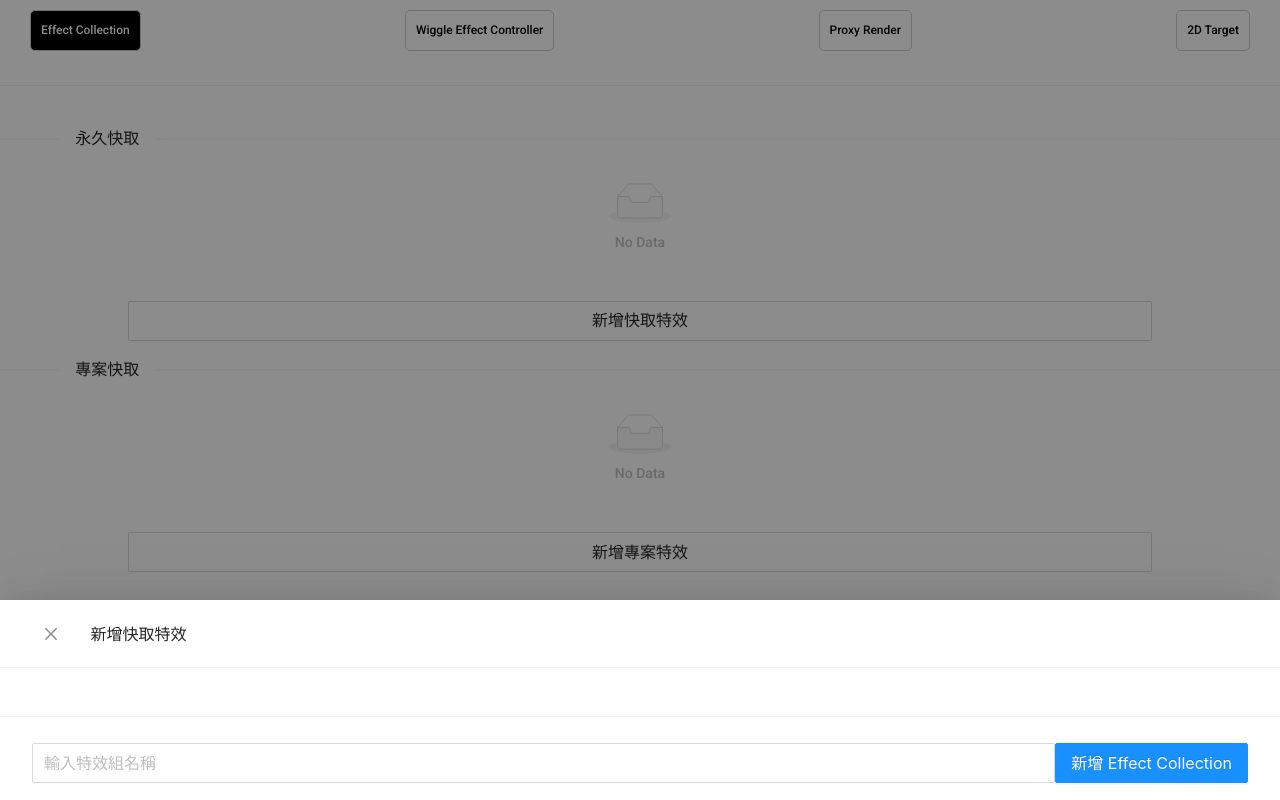
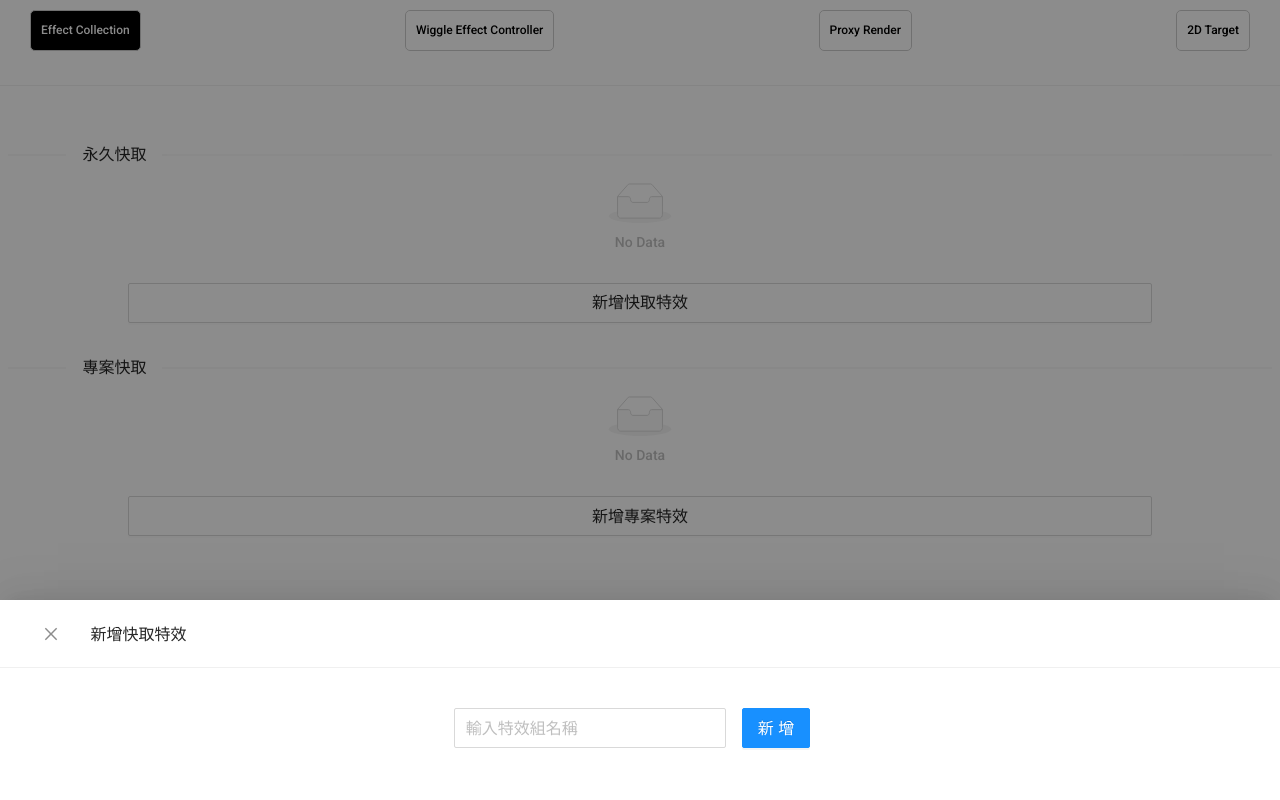
Before and after one commit to phototaxis-motion/vite-cep-aeft, a Vue app: page /effect-collection in a window 1280 px wide. Both pictures are taken after a click on the button "新增快取特效". Built offline with nearby package versions, Linux system fonts and the light colour scheme.

Commit message:
Update Effect Collection Stable

```diff
--- a/src/App.vue
+++ b/src/App.vue
@@ -6,6 +6,7 @@ import { useWindowFocus } from '@vueuse/core'
 
 const focused = useWindowFocus()
 const updateCurrentSelectedItems = inject('updateCurrentSelectedItems')
+const windowSize = inject('windowSize') // TODO
 watch(focused, (val) => {
   if (val) {
     updateCurrentSelectedItems()
@@ -16,7 +17,10 @@ const route = useRoute()
 </script>
 
 <template>
-  <div class="app">
+  <div
+    class="app"
+    :style="{ height: `${windowSize.height}px` }"
+  >
     <div class="app-routes">
       <router-link
         to="/effect-collection"
@@ -47,8 +51,8 @@ const route = useRoute()
   font-family: 'Roboto', 'Noto Serif TC', Inter, system-ui, Avenir, Helvetica, Arial, sans-serif;
   width: 100vw;
   height: 100vh;
-  overflow: hidden;
   position: fixed;
+  overflow: auto;
   top: 0;
   left: 0;
   font-size: 12px;
--- a/src/components/LocalStorageEffetsTool.vue
+++ b/src/components/LocalStorageEffetsTool.vue
@@ -63,6 +63,7 @@
     </a-collapse>
     <a-empty
       :image="simpleEmptyImage"
+      :style="{ marginTop: '8px', marginBottom: '8px' }"
       v-else
     />
 
@@ -131,7 +132,7 @@ defineExpose({
 
 <style lang="scss">
 .local-storage-effects-tool {
-  padding-bottom: 16px;
+  padding: 16px 8px;
 
   .ant-descriptions {
     margin-bottom: 4px;
--- a/src/components/ProjectEffectsTool.vue
+++ b/src/components/ProjectEffectsTool.vue
@@ -62,6 +62,7 @@
     </a-collapse>
     <a-empty
       :image="simpleEmptyImage"
+      :style="{ marginTop: '8px', marginBottom: '8px' }"
       v-else
     />
 
@@ -99,7 +100,7 @@ const effects = computed(() => {
 
 watch(compLayersNames, (nameList) => {
   if (nameList.length === 0) {
-    alertString.value = '目前沒有特效組'
+    alertString.value = ''
   } else {
     for (let i = 0; i < nameList.length; i++) {
       const name = nameList[i];
@@ -152,7 +153,7 @@ defineExpose({
 </script>
 <style lang="scss">
 .project-effects-tool {
-  padding-bottom: 16px;
+  padding: 16px 8px;
 
   .ant-descriptions {
     margin-bottom: 4px;
--- a/src/plugins/interface.js
+++ b/src/plugins/interface.js
@@ -1,10 +1,12 @@
 import CSInterface, { Version } from "@/assets/CSInterface";
 import createObjectByString from "@/utils/createObjectByString";
 import { ref } from "vue";
+import { useWindowSize } from "@vueuse/core";
 
 export default {
   install: (app, options) => {
     const csInterface = new CSInterface();
+    const windowSize = useWindowSize();
 
     // current selected items
     const currentSelectedItems = ref("Test");
@@ -35,27 +37,11 @@ export default {
     };
     window.addEventListener("resize", () => {
       updateCurrentSelectedItems();
-      // get window size
-      csInterface.evalScript(
-        `(function () {
-        var panelWidth, panelHeight;
-
-        if (this instanceof Panel) {
-            panelWidth = this.size[0];
-            panelHeight = this.size[1];
-        } else {
-            panelWidth = this.window.bounds.width;
-            panelHeight = this.window.bounds.height;
-        }
-
-        return [panelWidth, panelHeight];
-    })()`,
-        (res) => {}
-      );
     });
 
     // inject
     app.provide("evalScript", csInterface.evalScript);
+    app.provide("windowSize", windowSize);
     app.provide("currentSelectedItems", currentSelectedItems);
     app.provide("updateCurrentSelectedItems", updateCurrentSelectedItems);
   },
--- a/src/scripts/EffectCollection.js
+++ b/src/scripts/EffectCollection.js
@@ -251,7 +251,7 @@ try {
           }
         }
       }
-      alert("已將效果數據應用到選中的圖層");
+      // alert("已將效果數據應用到選中的圖層");
     }
   }
 } catch (e) {
--- a/src/views/EffectCollection.vue
+++ b/src/views/EffectCollection.vue
@@ -32,18 +32,28 @@
       :visible="visibleAddLocalCollection"
       @close="addCollectionDrawerCloseHandler"
     >
-      <template #footer>
+      <template #default>
         <div class="effect-collection__add">
+          <a-form
+            layout="inline"
+            @submit="addLocalEffectHandler"
+          >
+            <a-form-item>
               <a-input
                 size="large"
                 v-model:value="addEffectName"
+                :rules="[{ required: true, message: '請輸入特效名稱!' }]"
                 placeholder="輸入特效組名稱"
               />
+            </a-form-item>
+            <a-form-item>
               <a-button
                 size="large"
-            @click="addLocalEffectHandler"
                 type="primary"
-          >新增 Effect Collection</a-button>
+                html-type="submit"
+              >新增</a-button>
+            </a-form-item>
+          </a-form>
         </div>
       </template>
     </a-drawer>
@@ -55,18 +65,29 @@
       :visible="visibleAddProjectCollection"
       @close="addCollectionDrawerCloseHandler"
     >
-      <template #footer>
+      <template #default>
         <div class="effect-collection__add">
+          <a-form
+            layout="inline"
+            @submit="addProjectEffectHandler"
+          >
+            <a-form-item>
               <a-input
                 size="large"
                 v-model:value="addEffectName"
+                :rules="[{ required: true, message: '請輸入特效名稱!' }]"
                 placeholder="輸入特效組名稱"
               />
+            </a-form-item>
+            <!-- submit -->
+            <a-form-item>
               <a-button
+                htmlType="submit"
                 size="large"
-            @click="addProjectEffectHandler"
                 type="primary"
-          >新增 Effect Collection</a-button>
+              >新增</a-button>
+            </a-form-item>
+          </a-form>
         </div>
       </template>
     </a-drawer>
@@ -121,7 +142,7 @@ const addCollectionDrawerCloseHandler = () => {
 
 
 
-const addLocalEffectHandler = (e) => {
+const addLocalEffectHandler = () => {
   loading.value = true
   addEffectName.value = addEffectName.value.trim()
   // prevent empty name
@@ -158,6 +179,9 @@ const addLocalEffectHandler = (e) => {
       })
     } else {
       alertString.value = '未知錯誤';
+      if (res.startsWith('Error')) {
+        alertString.value = res;
+      }
       loading.value = false
     }
   })
@@ -183,6 +207,7 @@ const addProjectEffectHandler = (e) => {
   }
 
   // Add effect layer
+  try {
     evalScript(getScriptCopyCurrentLayerEffectsToNewLayer(addEffectName.value), (res) => {
       if (res.startsWith('Error')) {
         alertString.value = res;
@@ -191,10 +216,14 @@ const addProjectEffectHandler = (e) => {
         addEffectName.value = ''
       }
     })
+  } catch (error) {
+    alertString.value = error
+  } finally {
     setTimeout(() => {
       loading.value = false
     }, 500)
     visibleAddProjectCollection.value = false
+  }
 }
 
 // { "Wiggle Rotation Frequency": { "Slider": 1 }, "Wiggle Position Amplitude": { "Slider": 10 }, "Wiggle Position Frequency": { "Slider": 1 } }
@@ -202,9 +231,8 @@ const addProjectEffectHandler = (e) => {
 
 <style lang="scss">
 .effect-collection {
-  max-height: 100%;
-  overflow-y: auto;
   text-align: left;
+  padding-bottom: 40px;
 
   &__add {
     display: flex;
```
Lines whose indentation alone changed are shown as unchanged.
